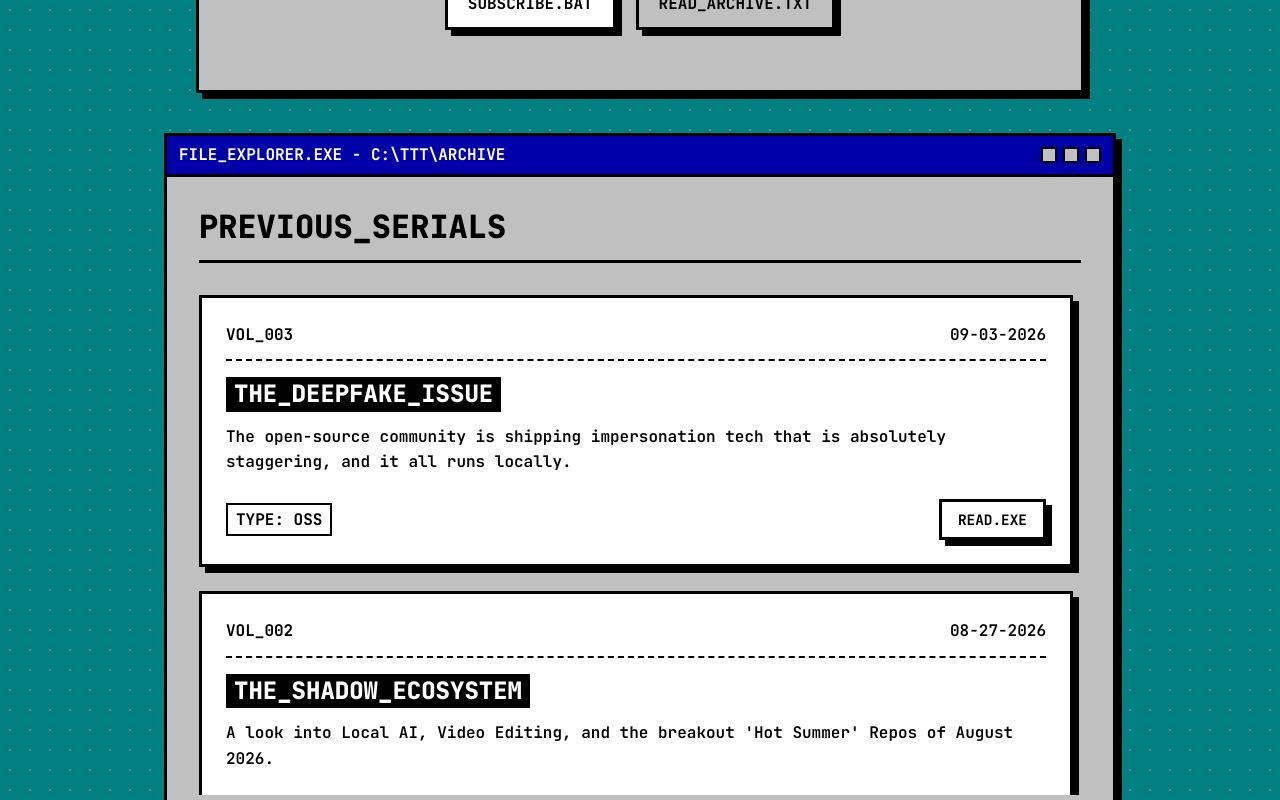
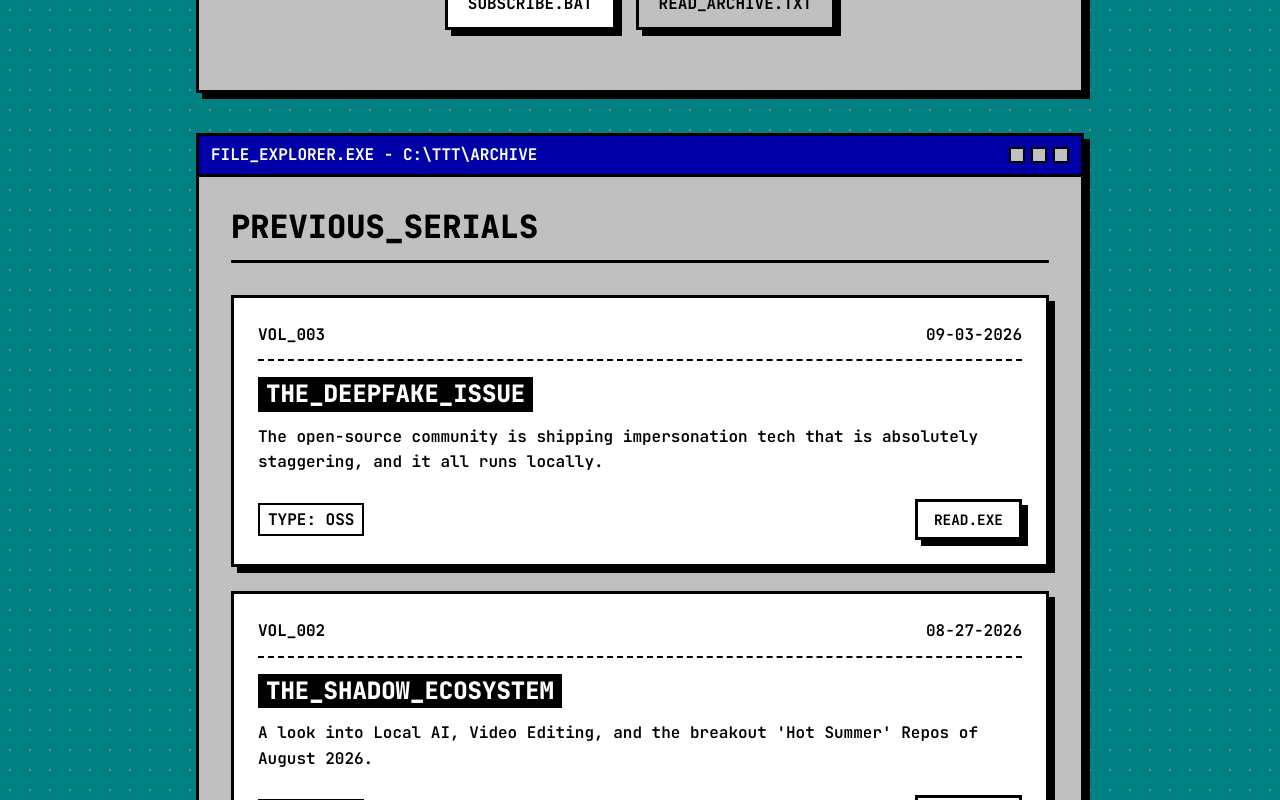
Before and after one commit to MenilV/theterminalthursday.com, a React (Vite) app: page / in a window 1280 px wide. Shown: the part 640-1440 px from the top of the page. Built offline with nearby package versions, Linux system fonts and the light colour scheme.

Commit message:
feat: align archive width with hero and replace scroll with load more button

```diff
--- a/src/components/Archive.jsx
+++ b/src/components/Archive.jsx
@@ -1,10 +1,13 @@
-import React from 'react';
+import React, { useState } from 'react';
 import ARCHIVE_POSTS from '../data/posts.json';
 
 const Archive = ({ theme }) => {
+  const [showAll, setShowAll] = useState(false);
+  const displayPosts = showAll ? ARCHIVE_POSTS : ARCHIVE_POSTS.slice(0, 3);
+
   return (
-    <section id="archive">
-      <div className="container">
+    <section id="archive" style={{ display: 'flex', alignItems: 'center', justifyContent: 'center' }}>
+      <div className="container" style={{ maxWidth: '90%' }}>
 
         <div className="window-panel animate-pop-in delay-2">
 
@@ -22,8 +25,8 @@ const Archive = ({ theme }) => {
               PREVIOUS_SERIALS
             </h2>
 
-            <div style={{ display: 'grid', gap: '24px', maxHeight: '500px', overflowY: 'auto', paddingRight: '8px' }}>
-              {ARCHIVE_POSTS.map((post) => (
+            <div style={{ display: 'grid', gap: '24px' }}>
+              {displayPosts.map((post) => (
                 <article
                   key={post.id}
                   className="highlight-box"
@@ -57,6 +60,15 @@ const Archive = ({ theme }) => {
                 </article>
               ))}
             </div>
+
+            {!showAll && ARCHIVE_POSTS.length > 3 && (
+              <div style={{ display: 'flex', justifyContent: 'center', marginTop: '32px' }}>
+                <button onClick={() => setShowAll(true)} className="btn">
+                  {theme === 'windows' ? 'LOAD_MORE.BAT' : './load_more.sh'}
+                </button>
+              </div>
+            )}
+
           </div>
         </div>
 
```
